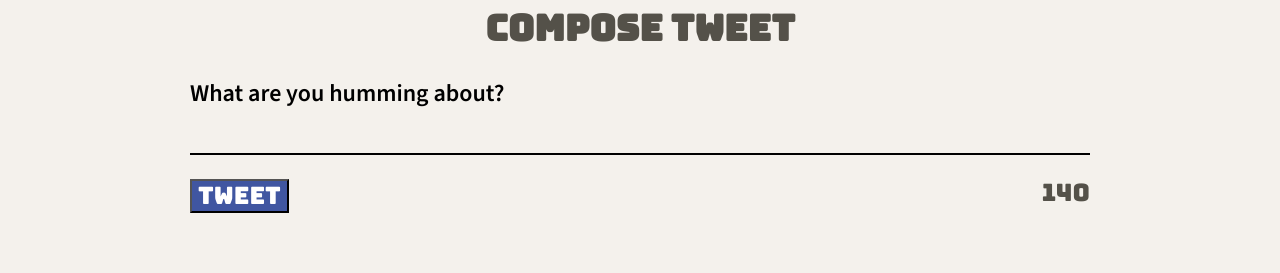
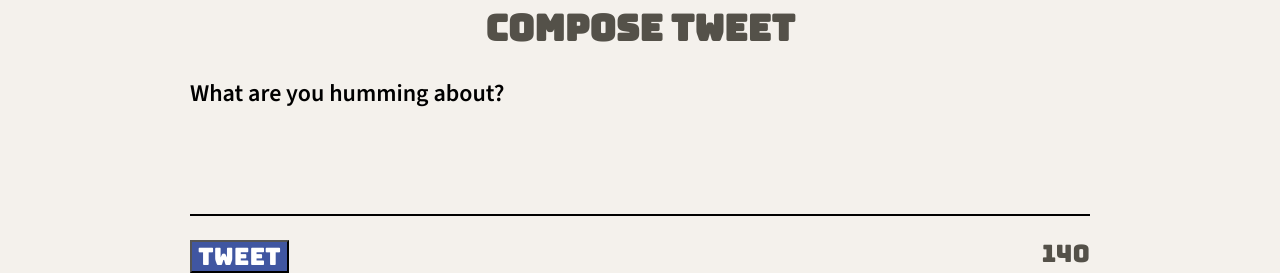
Before and after one commit to teejaynam/tweeter, a website: page public/index.html in a window 1280 px wide. Shown: the part 542-815 px from the top of the page. Drawn offline with nearby package versions, Linux system fonts and the light colour scheme.

Commit message:
update styles to textarea to look less cluttered

```diff
--- a/public/styles/new-tweet.css
+++ b/public/styles/new-tweet.css
@@ -7,7 +7,9 @@
 #tweet-text{
   resize: none;
   display: flex;
+  margin-top: 1em;
   width: 50em;
+  height: 5em;
   font-size: large;
   outline: none;
   border: none;
```
